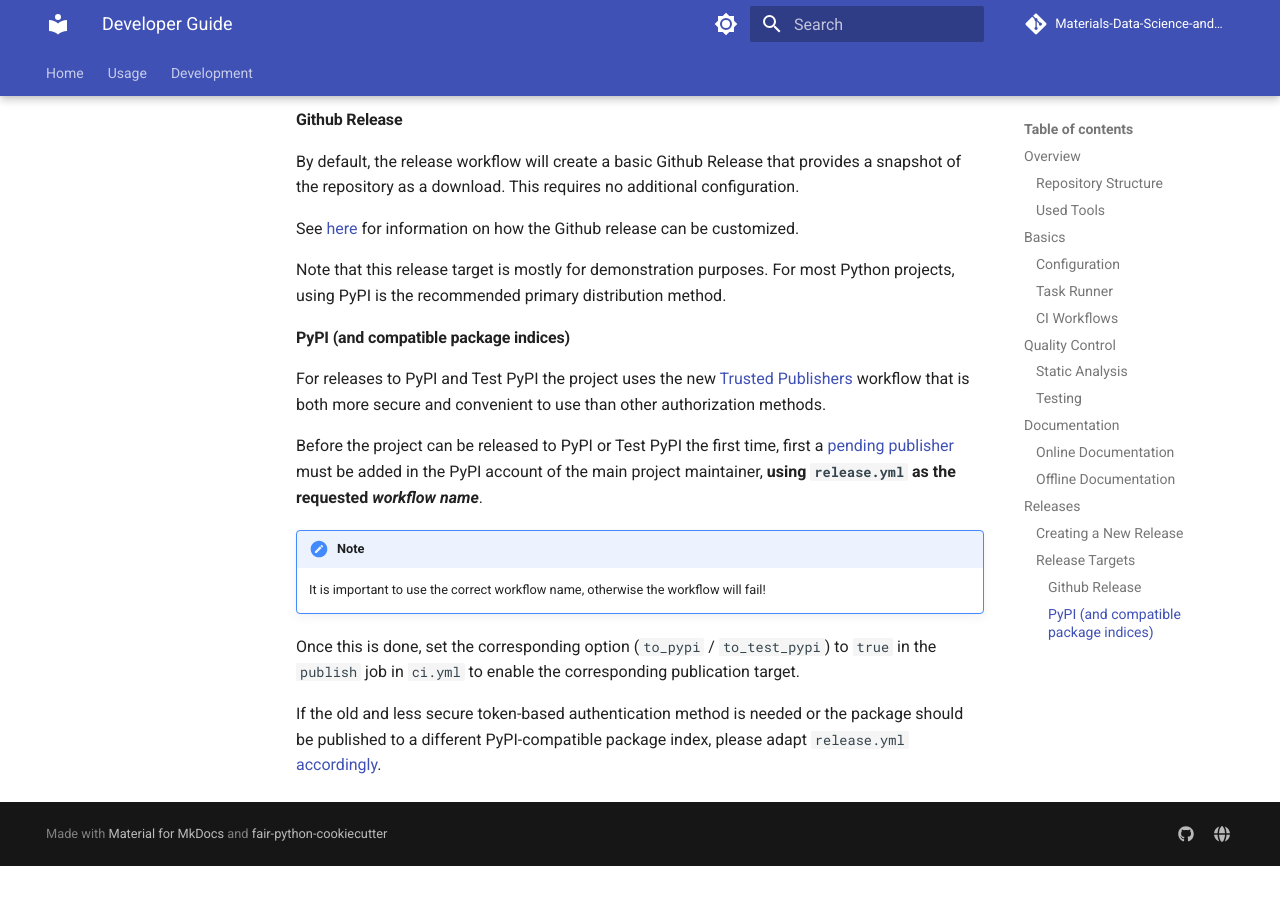
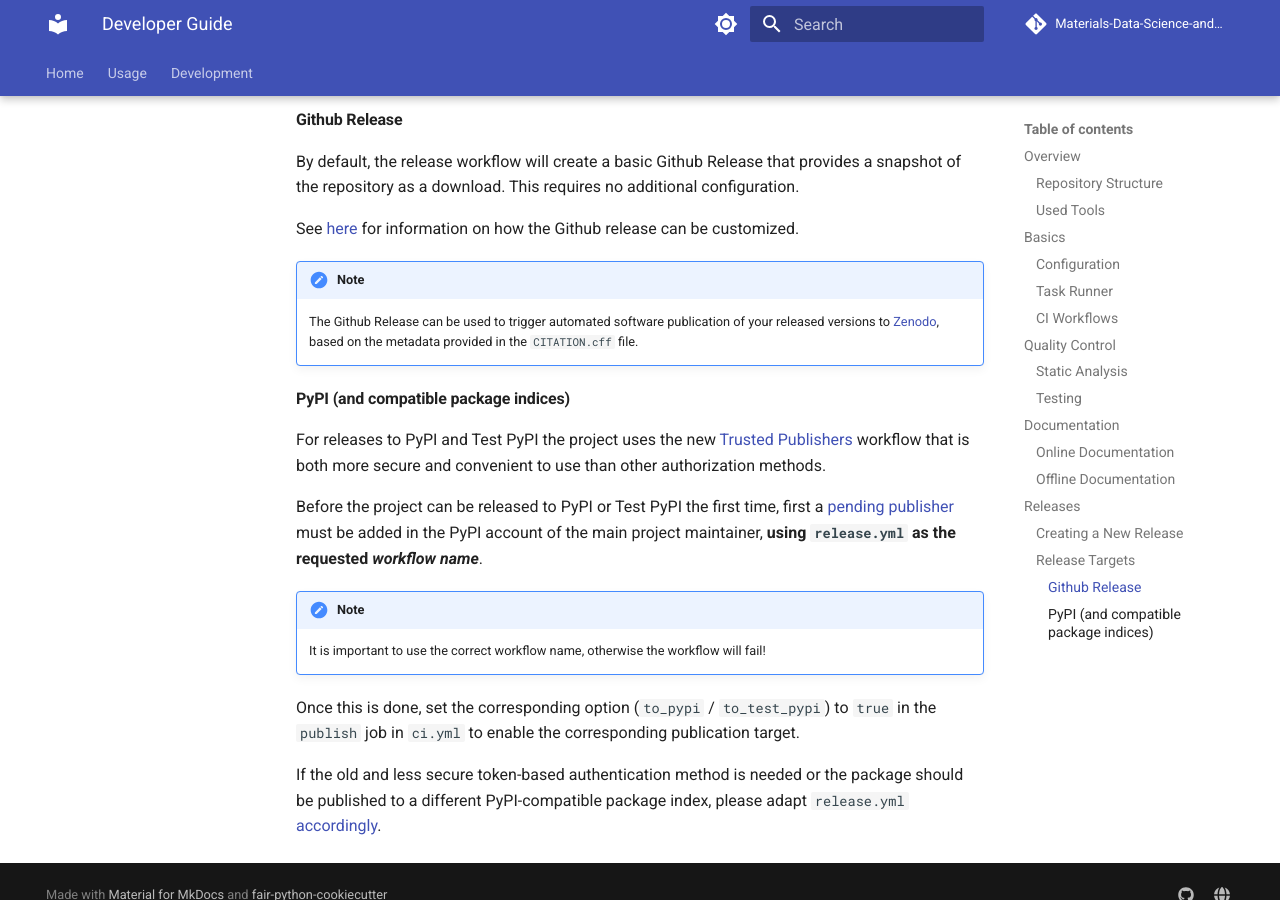
Before and after one commit to Materials-Data-Science-and-Informatics/fair-python-cookiecutter, an MkDocs documentation site: the page built from {{ cookiecutter.__project_slug }}/docs/dev_guide.md, in a window 1280 px wide and 900 px high, scrolled down 6590 px. Built offline with MkDocs 1.6.1 and Material for MkDocs 9.7.7, drawn with Linux system fonts in a browser that asks for light colours; comment, search, counter and statistics services are not loaded; the version menu is left out; before the commit the page ends 7456 px from its top, so only the background shows below that.

Commit message:
chore: update documentation

```diff
--- a/{{ cookiecutter.__project_slug }}/docs/dev_guide.md
+++ b/{{ cookiecutter.__project_slug }}/docs/dev_guide.md
@@ -329,8 +329,11 @@ a snapshot of the repository as a download. This requires no additional configur
 See [here](https://github.com/softprops/action-gh-release)
 for information on how the Github release can be customized.
 
-Note that this release target is mostly for demonstration purposes.
-For most Python projects, using PyPI is the recommended primary distribution method.
+!!! note
+    The Github Release can be used to trigger automated software publication of your
+    released versions to
+    [Zenodo](https://docs.github.com/en/repositories/archiving-a-github-repository/referencing-and-citing-content),
+    based on the metadata provided in the `CITATION.cff` file.
 
 #### PyPI (and compatible package indices)
 
```
Also changed, not shown: {{ cookiecutter.__project_slug }}/README.md (+10 -0 lines).
